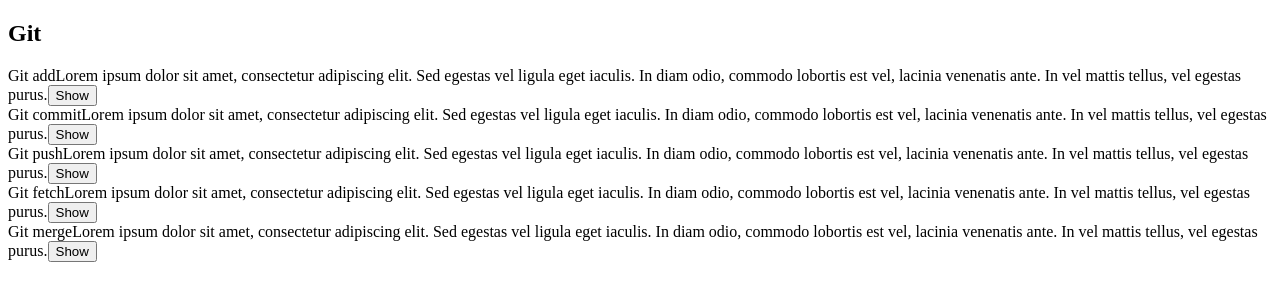
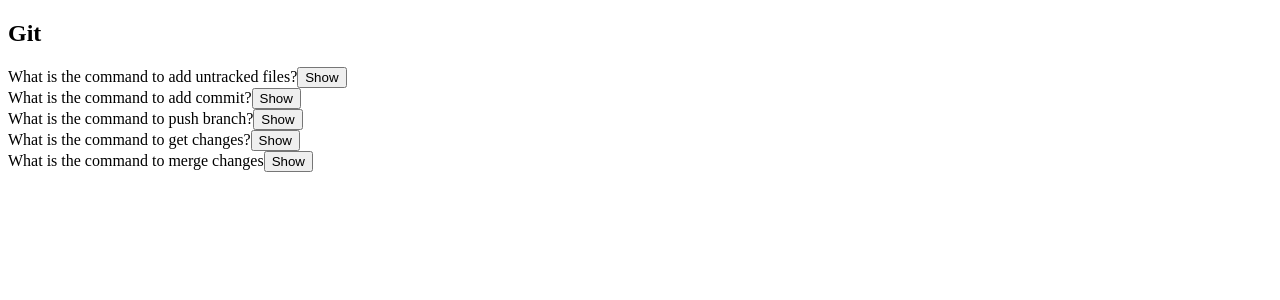
Before and after one commit to Adi343/nextjs_app, a Next.js app: page / in a window 1280 px wide. Shown: the top 300 px of the page. Built offline with nearby package versions, Linux system fonts and the light colour scheme.

Commit message:
Improvements to data structure and Flash card
Json array for questions added and layout improvements for Flash Card

```diff
--- a/components/CardHolder.js
+++ b/components/CardHolder.js
@@ -1,10 +1,31 @@
 import FlashCard from "./FlashCard";
 export default function BestSellers() {
-  const books = ["Git add", "Git commit", "Git push", "Git fetch", "Git merge"];
+  const books = [
+    {
+      question: "What is the command to add untracked files?",
+      answer: "Git add"
+    },
+    {
+      question: "What is the command to add commit?",
+      answer: "Git commit"
+    },
+    {
+      question: "What is the command to push branch?",
+      answer: "Git push"
+    },
+    {
+      question: "What is the command to get changes?",
+      answer: "Git fetch"
+    },
+    {
+      question: "What is the command to merge changes",
+      answer: "Git merge"
+    }
+  ];
   return (
     <div className=" grid grid-cols-3 gap-14 ">
       {books.map((book) => {
-        return <FlashCard title={book} />;
+        return <FlashCard question={book.question} answer={book.answer} />;
       })}
     </div>
   );
--- a/components/FlashCard.js
+++ b/components/FlashCard.js
@@ -3,28 +3,29 @@ import CodeInput from "./CodeInput";
 export default function FlashCard(props) {
   const [cardClicked, setCardClicked] = useState(false);
   const click = function () {
-    setCardClicked(true);
-    alert(cardClicked);
+    setCardClicked(!cardClicked);
   };
+  console.log(`props are ${JSON.stringify(props)}`);
   return (
     <div
-      className={`flex flex-col w-25 h-25 m-10 rounded-lg bg-black transform skew-y-3 ${
-        cardClicked && `animate-bounce`
+      className={`flex flex-col w-25 h-50 m-10 rounded-lg p-3  ${
+        cardClicked ? `bg-blue-300 animate-bounce duration-100` : `bg-black`
       }`}
     >
-      <span
-        className={`align-middle justify-center text-xl font-code font-semibold text-green-300 `}
-      >
-        {props.title}
-      </span>
-      <span className="align-middle justify-center text-sm font-code font-medium text-justify text-blue-600">
-        Lorem ipsum dolor sit amet, consectetur adipiscing elit. Sed egestas vel
-        ligula eget iaculis. In diam odio, commodo lobortis est vel, lacinia
-        venenatis ante. In vel mattis tellus, vel egestas purus.
-      </span>
+      {!cardClicked && (
+        <span className="align-middle justify-center text-sm font-code font-medium text-justify text-blue-600">
+          {props.question}
+        </span>
+      )}
+      {cardClicked && <span className="text-red-800">{props.answer}</span>}
 
       {/* <CodeInput /> */}
-      <button className="bg-red-400" onClick={click}>
+      <button
+        className={`w-10 rounded-md   ${
+          cardClicked ? `bg-blue-600` : `bg-red-400`
+        }`}
+        onClick={click}
+      >
         Show
       </button>
     </div>
```
